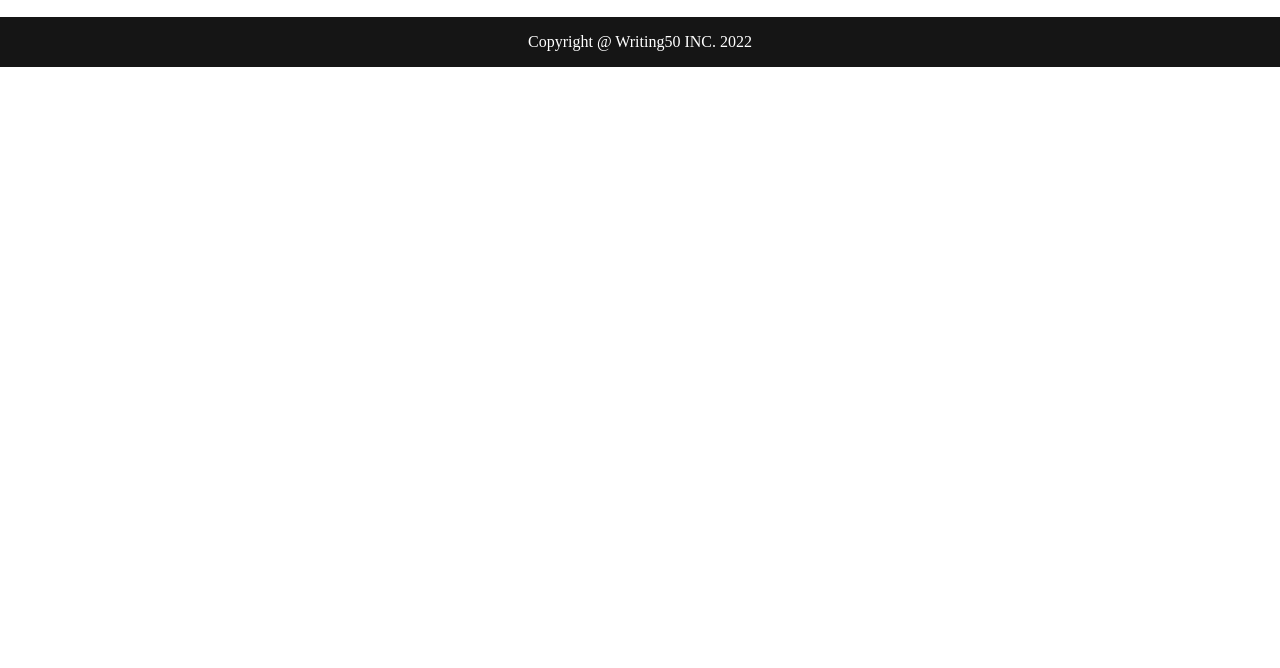
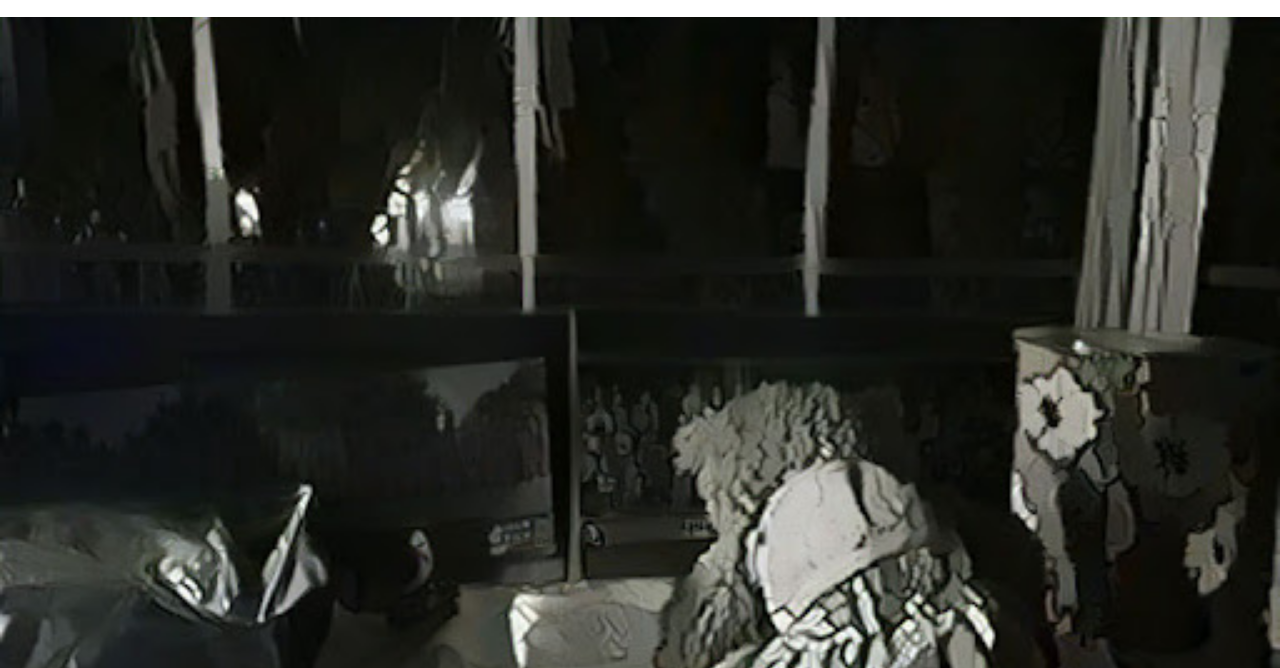
Before and after one commit to TheYeetMeister/Writing50HorrorArt, a plain HTML site: page pages/Better_Days.html in a window 1280 px wide. Shown: the part 132-800 px from the top of the page. Drawn offline with Linux system fonts and the light colour scheme.

Commit message:
add image of teddy bear

```diff
--- a/pages/Better_Days.html
+++ b/pages/Better_Days.html
@@ -22,6 +22,8 @@
 
         <h2>Better Days...</h2>
 
+        <img src="../artwork/betterdays.jpg" alt="image of a teddy bear sitting on a window sill sadly looking at photos of what once was">
+
         <div class = "footer">
             <p>Copyright @ Writing50 INC. 2022</p>
         </div>
```
